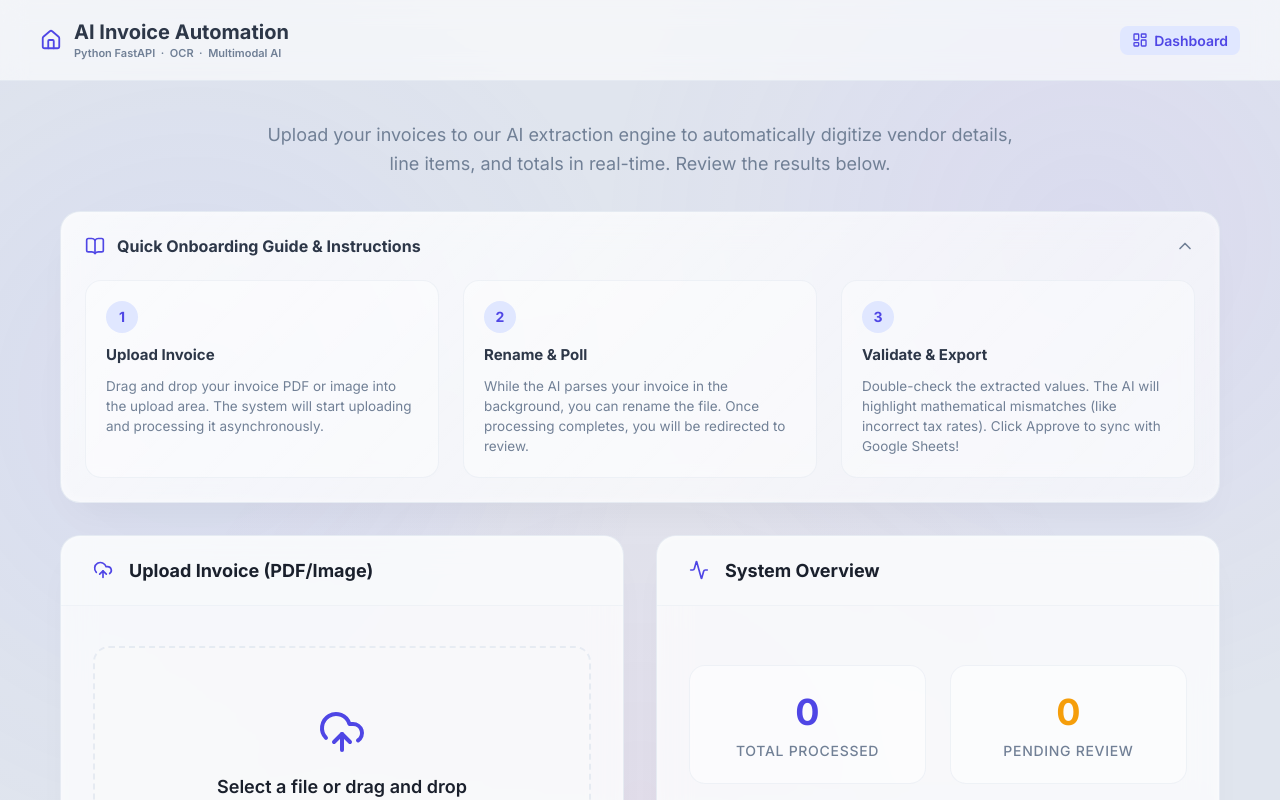
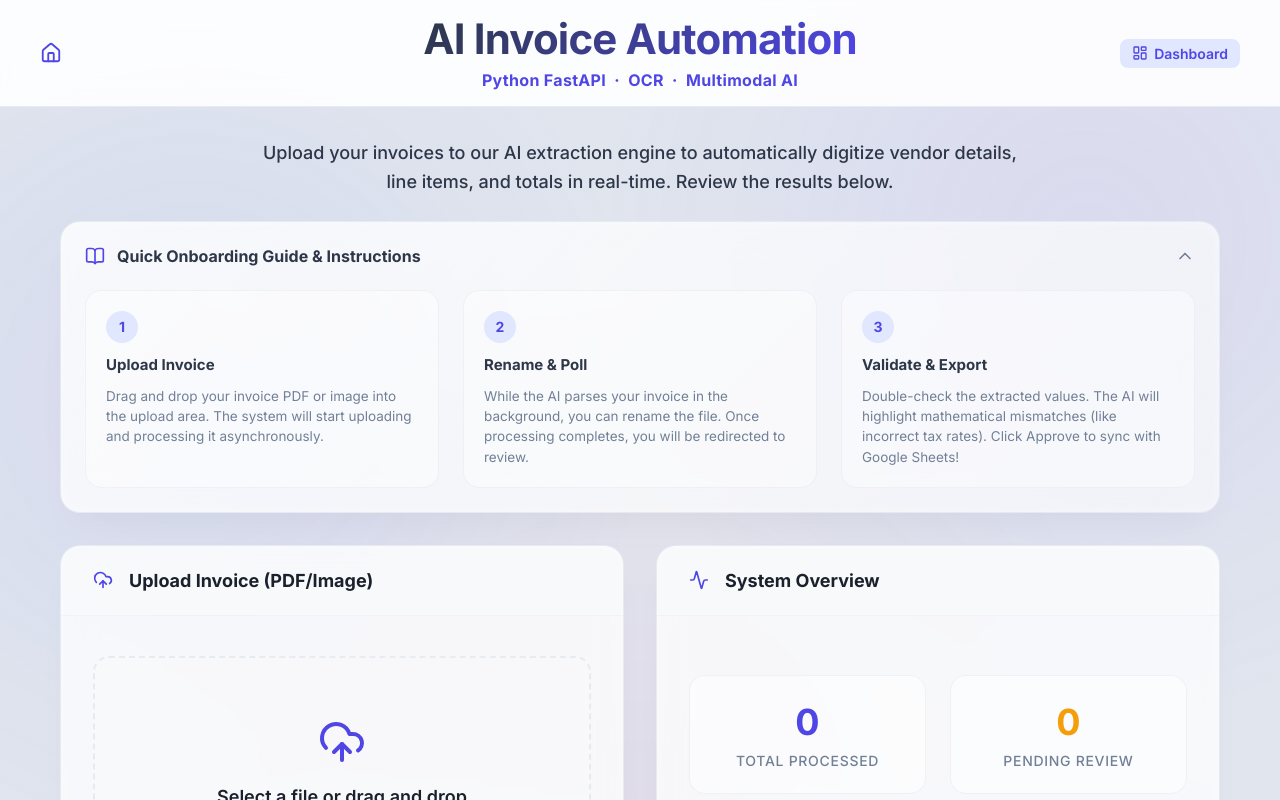
Before and after one commit to Chakshat-bali/invoice_automation, a React (Vite) app in the folder frontend/: page / in a window 1280 px wide. Shown: the top 800 px of the page. Built offline with nearby package versions, Linux system fonts and the light colour scheme; no server answers.

Commit message:
feat: implement session cleanup on unload and add dashboard styling

```diff
--- a/frontend/src/App.tsx
+++ b/frontend/src/App.tsx
@@ -21,25 +21,46 @@ function App() {
   return (
     <BrowserRouter>
       <header style={{
-        padding: '20px 40px',
-        display: 'flex',
-        justifyContent: 'space-between',
+        padding: '16px 40px',
+        display: 'grid',
+        gridTemplateColumns: '1fr auto 1fr',
         alignItems: 'center',
-        background: 'rgba(255, 255, 255, 0.6)',
+        background: 'rgba(255, 255, 255, 0.9)',
         backdropFilter: 'blur(12px)',
         borderBottom: '1px solid var(--border-light)',
         position: 'sticky',
         top: 0,
         zIndex: 100
       }}>
-        <Link to="/" style={{ textDecoration: 'none', display: 'flex', alignItems: 'center', gap: '12px' }}>
-          <Home size={22} style={{ color: 'var(--accent)', flexShrink: 0 }} />
-          <div style={{ display: 'flex', flexDirection: 'column', alignItems: 'flex-start' }}>
-            <span style={{ fontSize: '20px', fontWeight: 800, color: 'var(--text-title)', lineHeight: '1.2' }}>AI Invoice Automation</span>
-            <span style={{ fontSize: '11px', fontWeight: 600, color: 'var(--text-secondary)', marginTop: '2px' }}>Python FastAPI &nbsp;·&nbsp; OCR &nbsp;·&nbsp; Multimodal AI</span>
-          </div>
-        </Link>
-        <div style={{ display: 'flex', gap: '24px', alignItems: 'center' }}>
+        <div style={{ justifySelf: 'start' }}>
+          <Link to="/" style={{ fontSize: '20px', fontWeight: 700, color: 'var(--text-primary)', textDecoration: 'none', display: 'flex', alignItems: 'center' }}>
+            <Home size={22} style={{ color: 'var(--accent)' }} />
+          </Link>
+        </div>
+        <div style={{ justifySelf: 'center', textAlign: 'center', display: 'flex', flexDirection: 'column', alignItems: 'center' }}>
+          <h1 style={{
+            fontSize: '42px',
+            fontWeight: 800,
+            background: 'linear-gradient(135deg, var(--text-title), var(--accent))',
+            WebkitBackgroundClip: 'text',
+            WebkitTextFillColor: 'transparent',
+            margin: 0,
+            letterSpacing: '-0.02em',
+            lineHeight: '1.1'
+          }}>
+            AI Invoice Automation
+          </h1>
+          <p style={{
+            fontSize: '16px',
+            color: 'var(--accent)',
+            fontWeight: 800,
+            margin: '8px 0 0',
+            letterSpacing: '0.02em'
+          }}>
+            Python FastAPI &nbsp;·&nbsp; OCR &nbsp;·&nbsp; Multimodal AI
+          </p>
+        </div>
+        <div style={{ justifySelf: 'end', display: 'flex', gap: '24px', alignItems: 'center' }}>
           <Link
             to="/invoices"
             title="Invoice Dashboard"
--- a/frontend/src/pages/Dashboard.css
+++ b/frontend/src/pages/Dashboard.css
@@ -1,7 +1,7 @@
 /* Dashboard Layout & Animations */
 .hero {
     text-align: center;
-    padding: 40px 20px 32px;
+    padding: 32px 20px 24px;
     max-width: 800px;
     margin: 0 auto;
     animation: fadeUp 0.8s ease-out;
@@ -28,7 +28,8 @@
 
 .hero p {
     font-size: 18px;
-    color: var(--text-secondary);
+    color: var(--text-title);
+    font-weight: 500;
     line-height: 1.6;
 }
 
```
